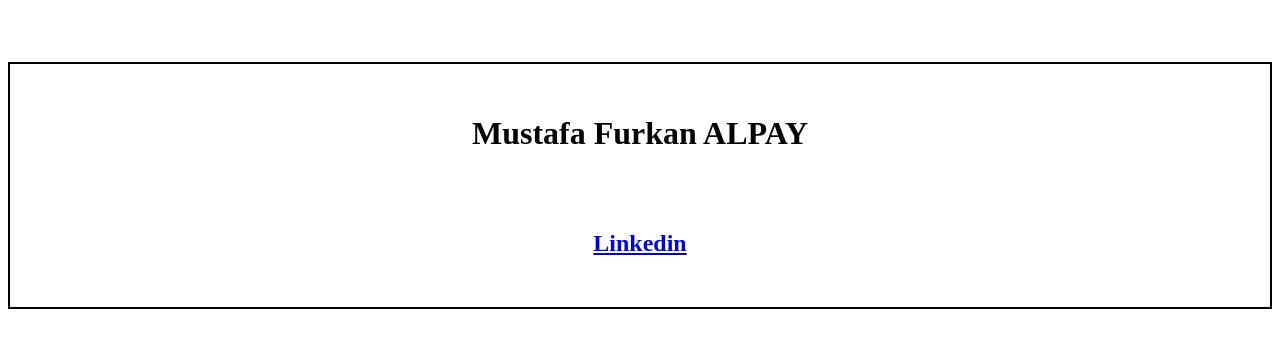
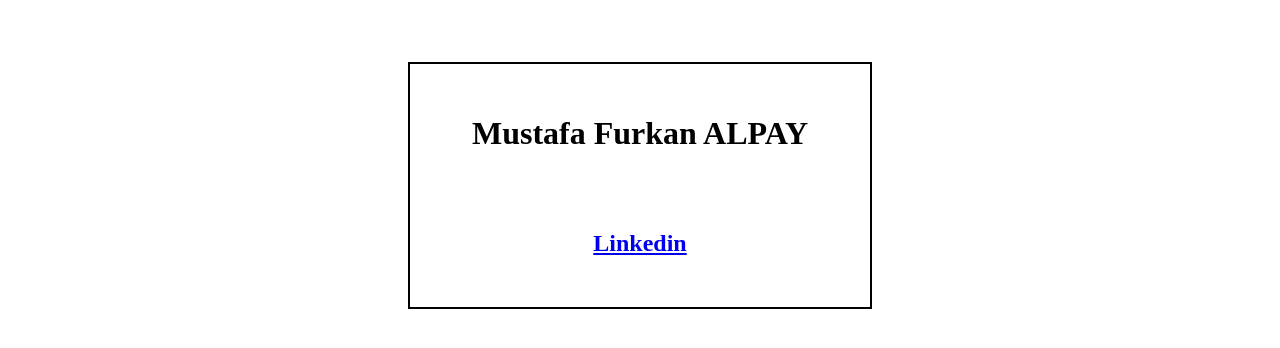
Before and after one commit to furkanalpay/web_site, a plain HTML site: page index.html in a window 1280 px wide. Drawn offline with Linux system fonts and the light colour scheme.

Commit message:
Update index.html (12)

```diff
--- a/index.html
+++ b/index.html
@@ -8,7 +8,7 @@
 
 <body>
     <br><br><br>
-    <div style="border: 2px solid black; padding: 30px; width: auto; margin: auto;">
+    <div style="border: 2px solid black; padding: 30px; width: 400px; margin: auto;">
     <h1 style="text-align: center;">
         Mustafa Furkan ALPAY
     </h1>
```
